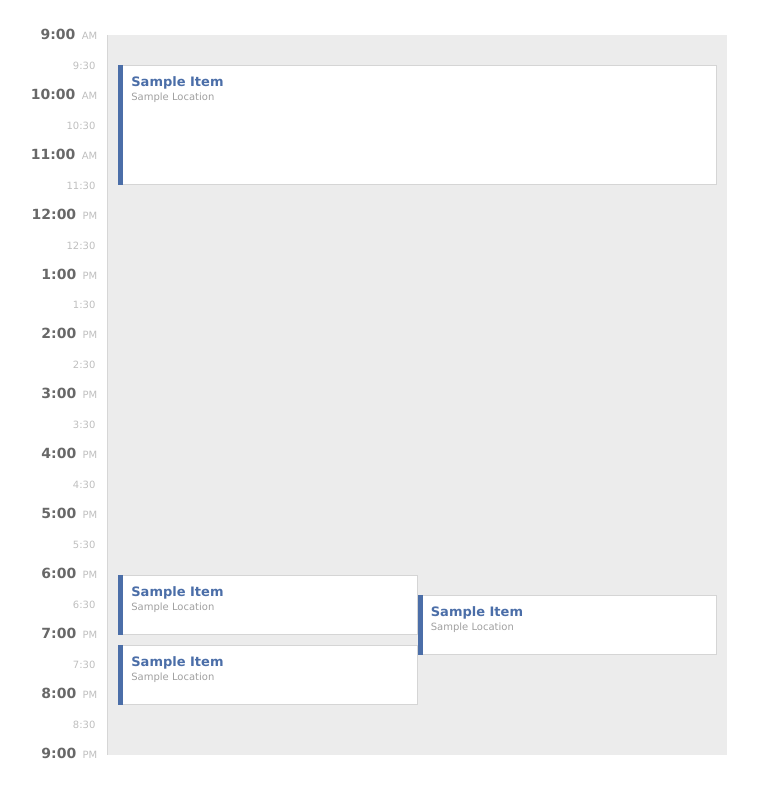
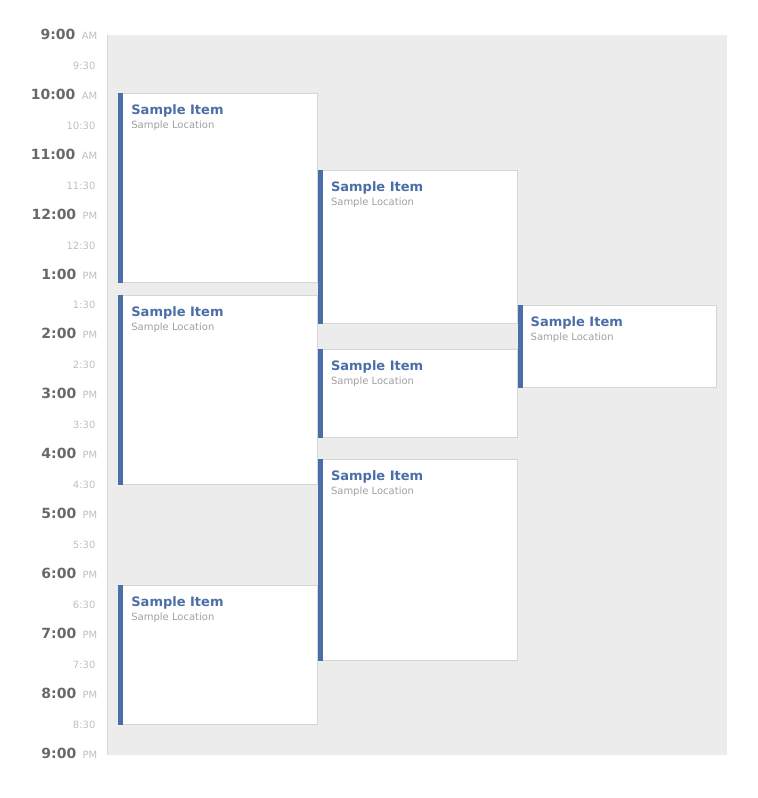
Before and after one commit to ianmstew/day-calendar, a plain HTML site: page index.html in a window 1280 px wide. Shown: the whole page, without its empty margins (266-1024 px from the left). Drawn offline with Linux system fonts and the light colour scheme.

Commit message:
Comments

```diff
--- a/calendar/views/ruler.view.js
+++ b/calendar/views/ruler.view.js
@@ -17,10 +17,14 @@
 
     render: function () {
       var data = this.model.toJSON();
+
+      // Scale and position the ruler like a physical ruler--time labels should "straddle"
+      // the exact time mark
       this.$el.css({
         height: data.height + 'px',
         marginTop: -data.timeHeight / 2 + 'px'
       });
+
       this.$el.html(this.template(data));
       return this;
     }
--- a/index.html
+++ b/index.html
@@ -100,7 +100,9 @@
     }
 
     layOutDay(events);
-    layOutDay([ {start: 30, end: 150}, {start: 540, end: 600}, {start: 560, end: 620}, {start: 610, end: 670} ])
+
+    // The sample data provided in the challenge description
+    // layOutDay([{start: 30, end: 150}, {start: 540, end: 600}, {start: 560, end: 620}, {start: 610, end: 670}])
   </script>
 </body>
 </html>
```
Also changed, not shown: calendar/entities/ruler.model.js (+10 -3 lines).
